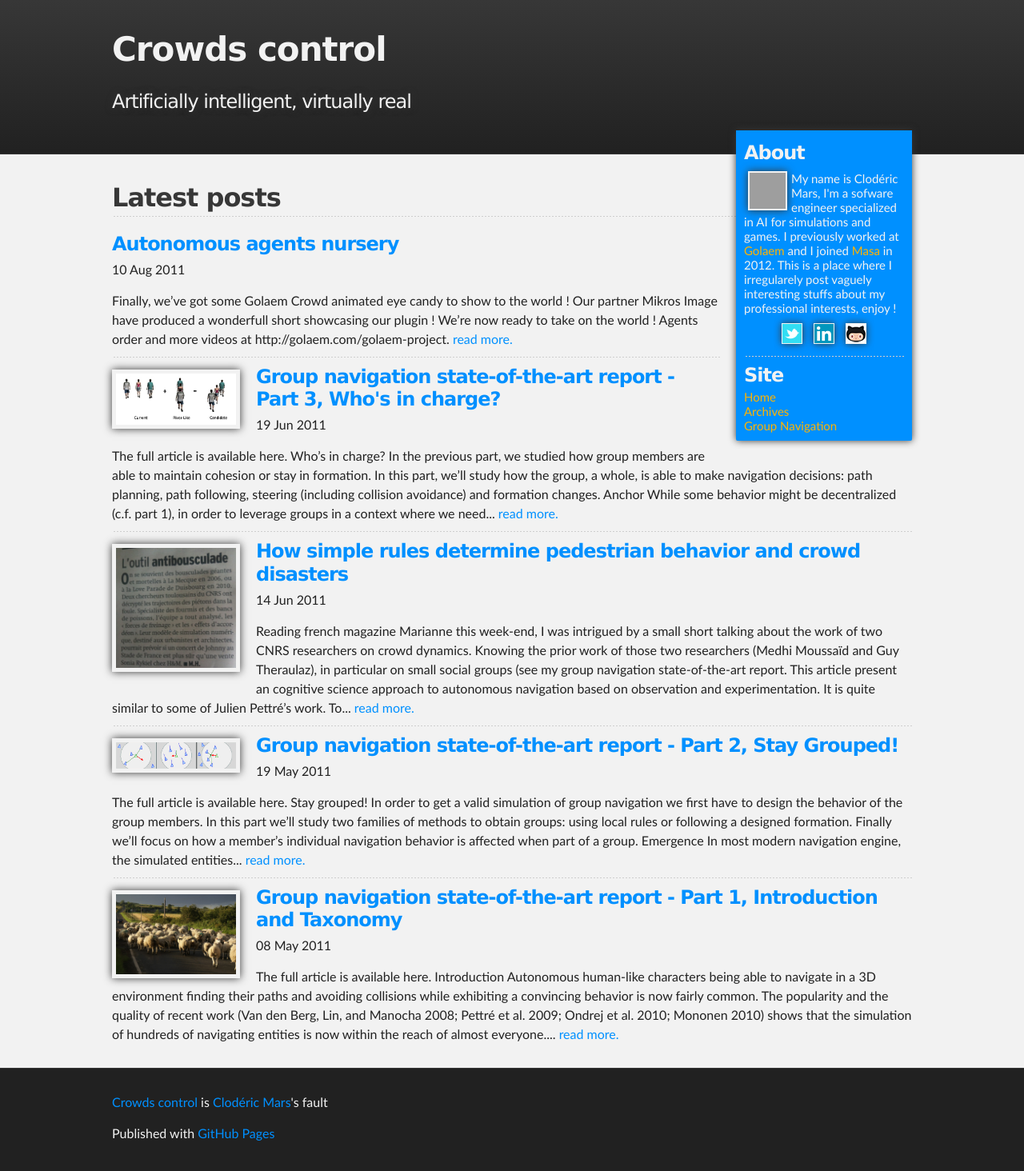
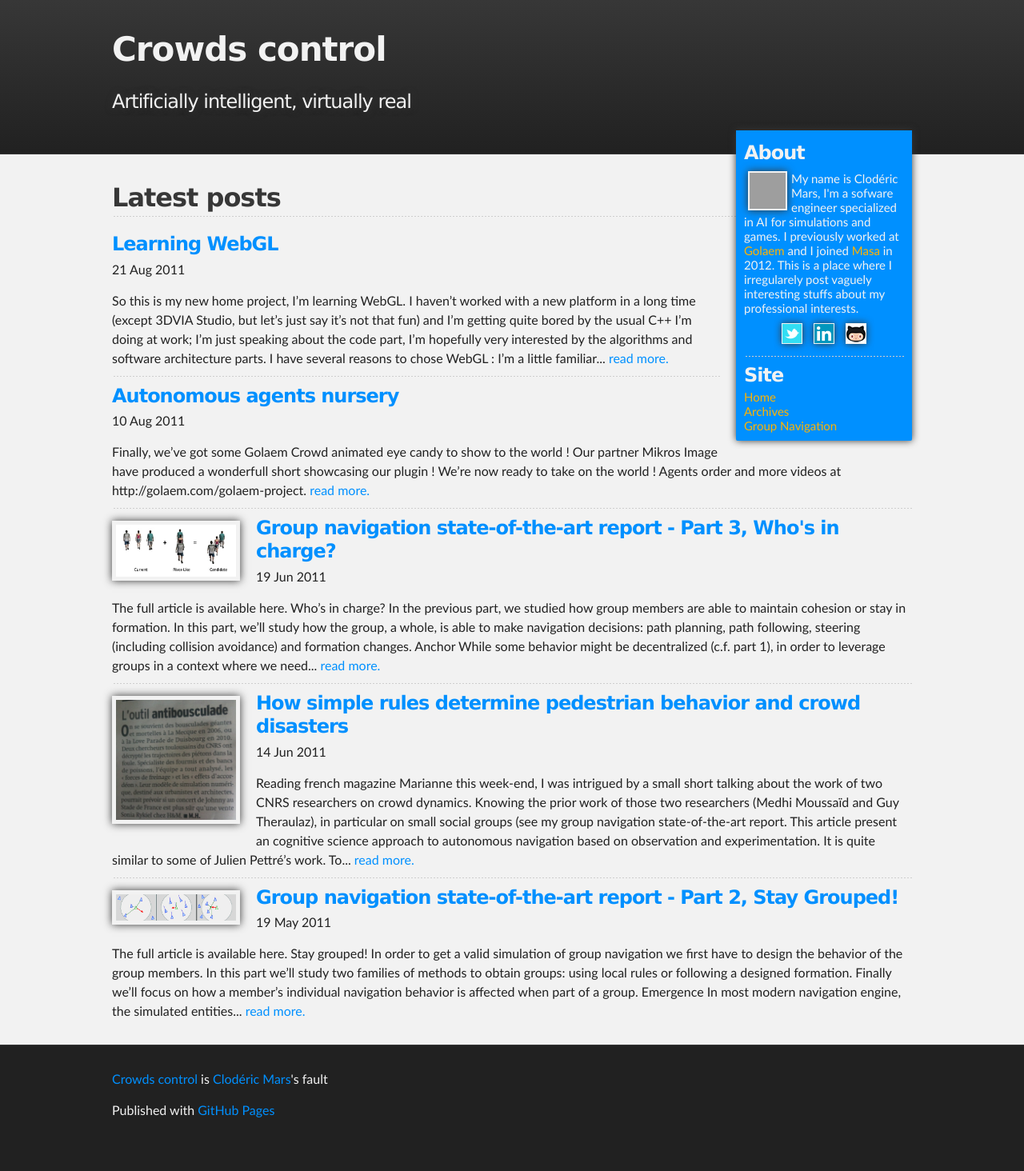
Before and after one commit to cloderic/www, a Jekyll site: the page built from index.markdown, in a window 1280 px wide. Shown: the whole page at 80% size. Built offline with Jekyll 4.4.1, drawn with Linux system fonts in a browser that asks for light colours; after the commit the page ends 1435 px from its top, so only the background shows below that; grey boxes are pictures that could not be loaded.

Commit message:
Learning WebGL post

```diff
--- a/_includes/sidebar.html
+++ b/_includes/sidebar.html
@@ -1,6 +1,6 @@
 <h1>About</h1>
 <img src="http://www.gravatar.com/avatar/{{ site.gravatar }}?s=45.png" height="45px"/>
-<p>My name is Clodéric Mars, I'm a sofware engineer specialized in AI for simulations and games. I previously worked at <a href="http://www.golaem.com">Golaem</a> and I joined <a href="http://www.masagroup.net">Masa</a> in 2012. This is a place where I irregularely post vaguely interesting stuffs about my professional interests, enjoy !</p>
+<p>My name is Clodéric Mars, I'm a sofware engineer specialized in AI for simulations and games. I previously worked at <a href="http://www.golaem.com">Golaem</a> and I joined <a href="http://www.masagroup.net">Masa</a> in 2012. This is a place where I irregularely post vaguely interesting stuffs about my professional interests.</p>
 <div id="contact">
 	<a href="https://www.twitter.com/clodericmars"><img src="{{ site.url }}images/icons/twitter.png" height="24px"/></a>
 	<a href="http://www.linkedin.com/in/clodericmars"><img src="{{ site.url }}images/icons/linkedin.png" height="24px"/></a>
--- /dev/null
+++ b/_posts/2011-08-21-learning-webgl.markdown
@@ -0,0 +1,20 @@
+---
+layout: post
+title: "Learning WebGL"
+permalink: /learning-webgl
+tags:
+ - WebGL
+ - flocking
+---
+
+So this is my new home project, I'm learning WebGL.
+
+I haven't worked with a new platform in a long time (except 3DVIA Studio, but let's just say it's not that fun) and I'm getting quite bored by the usual C++ I'm doing at work; I'm just speaking about the code part, I'm hopefully very interested by the algorithms and software architecture parts. I have several reasons to chose WebGL :
+- I'm a little familiar with the 3D on the web thing and most of what I've seen has not delivered on its promises (VRML, papervision, MPEG-4 System, O3D...);
+- Some guys are doing [really](http://tinkercad.com/) [amazing](http://plopbyte.net/2011/03/globetweeter/) [things](http://bodybrowser.googlelabs.com/) in webGL;
+- I never used directly OpenGL or shaders, webGL is an opportunity to get back those basics;
+- Practice javascript.
+
+Anyway, I'm currently doing [those tutorials](http://learningwebgl.com/blog/?page_id=1217), so far (I'm at lesson 8) they are really good ! But, as I thing you can't learn anything without a real project, the objective is to do a working little webapp. My current goal is to implement a [Reynolds-style](http://www.cs.toronto.edu/~dt/siggraph97-course/cwr87/) bird flocking algorithm, I've never implemented those kind of things in 3D and I don't need lots of assets to get something ! Once I got this working I'll work on a shephering game; nothing is designed yet but I think it might be fun.
+
+I'm currently looking at high level 3D libraries for webGL, I was wondering if someone had done a little comparison of those.
```
